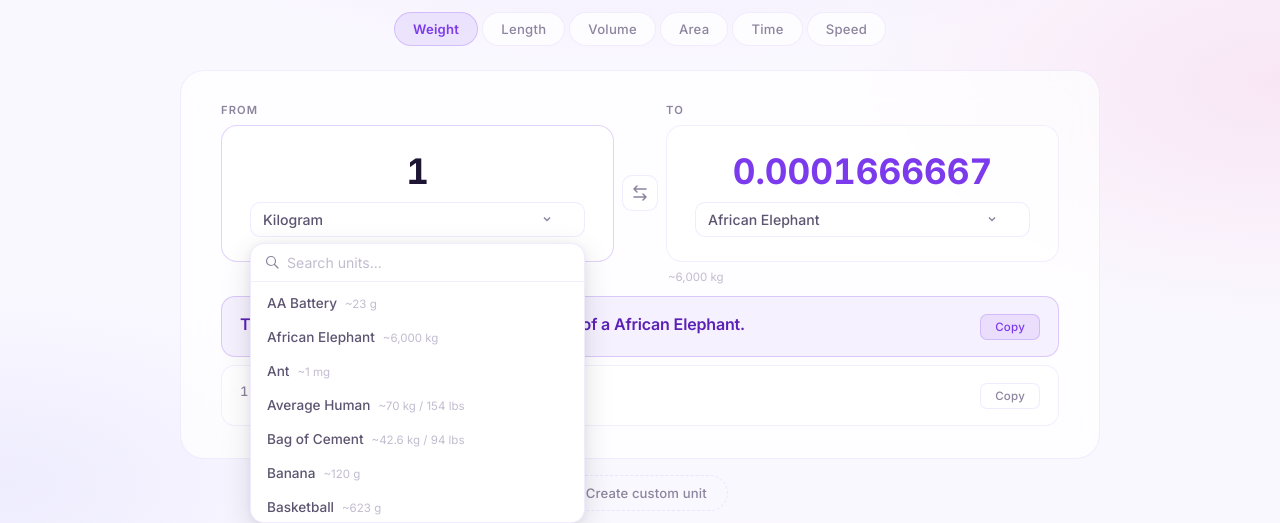
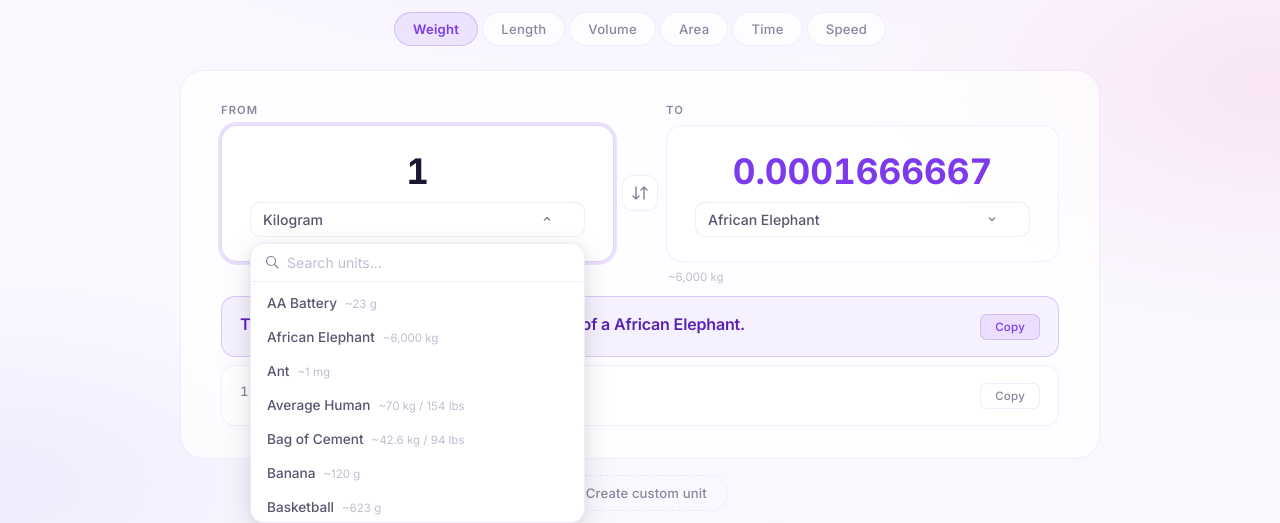
Before and after one commit to kphillpotts/CC, a React (Vite) app: page / in a window 1280 px wide. Both pictures are taken after a click on the button "Kilogram". Shown: the part 156-679 px from the top of the page. Built offline with nearby package versions, Linux system fonts and the light colour scheme.

Commit message:
Lot's of subtle animations

```diff
--- a/src/App.css
+++ b/src/App.css
@@ -7,6 +7,7 @@
 .app-header {
   text-align: center;
   padding: 56px 20px 36px;
+  animation: stagger-in 0.6s ease both;
 }
 
 .app-title {
@@ -33,6 +34,18 @@
   color: var(--text-faint);
   font-size: 0.8rem;
   letter-spacing: 0.02em;
+  animation: stagger-in 0.6s ease 0.45s both;
+}
+
+@keyframes stagger-in {
+  from {
+    opacity: 0;
+    transform: translateY(16px);
+  }
+  to {
+    opacity: 1;
+    transform: translateY(0);
+  }
 }
 
 @media (max-width: 480px) {
--- /dev/null
+++ b/src/components/AnimatedNumber.tsx
@@ -0,0 +1,53 @@
+import { useEffect, useRef, useState } from 'react';
+import { formatResult } from '../data/convert';
+
+interface Props {
+  value: number;
+  duration?: number;
+}
+
+export function AnimatedNumber({ value, duration = 400 }: Props) {
+  const [display, setDisplay] = useState(formatResult(value));
+  const rafRef = useRef<number>(0);
+  const startRef = useRef<number>(0);
+  const fromRef = useRef<number>(value);
+
+  useEffect(() => {
+    const from = fromRef.current;
+    const to = value;
+
+    // Skip animation if going to/from zero or same value
+    if (from === to) {
+      setDisplay(formatResult(to));
+      return;
+    }
+
+    const startTime = performance.now();
+    startRef.current = startTime;
+
+    const animate = (now: number) => {
+      const elapsed = now - startTime;
+      const progress = Math.min(elapsed / duration, 1);
+      // Ease-out cubic
+      const eased = 1 - Math.pow(1 - progress, 3);
+
+      const current = from + (to - from) * eased;
+      setDisplay(formatResult(current));
+
+      if (progress < 1) {
+        rafRef.current = requestAnimationFrame(animate);
+      } else {
+        fromRef.current = to;
+      }
+    };
+
+    rafRef.current = requestAnimationFrame(animate);
+
+    return () => {
+      cancelAnimationFrame(rafRef.current);
+      fromRef.current = from + (value - from) * Math.min((performance.now() - startTime) / duration, 1);
+    };
+  }, [value, duration]);
+
+  return <>{display}</>;
+}
--- a/src/components/CategoryTabs.css
+++ b/src/components/CategoryTabs.css
@@ -4,6 +4,7 @@
   flex-wrap: wrap;
   justify-content: center;
   margin-bottom: 24px;
+  animation: stagger-in 0.6s ease 0.15s both;
 }
 
 .category-tab {
--- a/src/components/Converter.css
+++ b/src/components/Converter.css
@@ -2,6 +2,7 @@
   max-width: 960px;
   margin: 0 auto;
   padding: 0 20px;
+  transition: max-width 0.4s ease, padding 0.4s ease;
 }
 
 /* ── Panels Row (From / Swap / To) ───────── */
@@ -24,6 +25,8 @@
   border-radius: 24px;
   padding: 32px 40px;
   backdrop-filter: blur(20px);
+  transition: padding 0.4s ease;
+  animation: stagger-in 0.6s ease 0.3s both;
 }
 
 /* ── Swap Row ─────────────────────────────── */
@@ -35,6 +38,7 @@
   padding: 0 8px;
   flex-direction: column;
   justify-content: center;
+  transition: padding 0.4s ease;
 }
 
 .swap-row .swap-line {
@@ -59,12 +63,7 @@
   display: flex;
   align-items: center;
   justify-content: center;
-  transition: all 0.2s ease;
-}
-
-.swap-button svg {
-  transform: rotate(90deg);
-  transition: transform 0.2s ease;
+  transition: all 0.2s ease, transform 0.4s cubic-bezier(0.34, 1.56, 0.64, 1);
 }
 
 .swap-button:hover {
@@ -161,7 +160,4 @@
   .swap-row .swap-line {
     display: block;
   }
-  .swap-button svg {
-    transform: rotate(0deg);
-  }
 }
--- a/src/components/Converter.tsx
+++ b/src/components/Converter.tsx
@@ -15,6 +15,7 @@ export function Converter() {
   const [fromId, setFromId] = useState<string>('kg');
   const [toId, setToId] = useState<string>('elephant');
   const [showModal, setShowModal] = useState(false);
+  const [swapCount, setSwapCount] = useState(0);
   const [customUnits, setCustomUnits] = useLocalStorage<Unit[]>('curious-converter-custom-units', []);
 
   const allUnits = useMemo(
@@ -46,11 +47,10 @@ export function Converter() {
   };
 
   const handleSwap = () => {
-    const prevInput = inputValue;
     setFromId(toUnit.id);
     setToId(fromUnit.id);
     setInputValue(formatResult(result));
-    void prevInput;
+    setSwapCount((c) => c + 1);
   };
 
   const handleAddCustomUnit = (unit: Unit) => {
@@ -84,7 +84,7 @@ export function Converter() {
 
           <div className="swap-row">
             <div className="swap-line" />
-            <button className="swap-button" onClick={handleSwap} title="Swap units">
+            <button className="swap-button" onClick={handleSwap} title="Swap units" style={{ transform: `rotate(${swapCount * 180}deg)` }}>
               <svg width="16" height="16" viewBox="0 0 16 16" fill="none">
                 <path d="M4 2L4 14M4 14L1 11M4 14L7 11M12 14L12 2M12 2L9 5M12 2L15 5" stroke="currentColor" strokeWidth="1.5" strokeLinecap="round" strokeLinejoin="round"/>
               </svg>
@@ -97,7 +97,7 @@ export function Converter() {
             selected={toUnit}
             onChange={(u) => setToId(u.id)}
             label="To"
-            value={numericValue ? formatResult(result) : ''}
+            numericValue={result}
           />
         </div>
 
--- a/src/components/SearchableSelect.css
+++ b/src/components/SearchableSelect.css
@@ -34,7 +34,11 @@
 .trigger-chevron {
   flex-shrink: 0;
   color: var(--text-muted);
-  transition: transform 0.15s ease;
+  transition: transform 0.2s ease;
+}
+
+.trigger-chevron.open {
+  transform: rotate(180deg);
 }
 
 .searchable-dropdown {
@@ -50,7 +54,16 @@
   box-shadow:
     0 8px 30px rgba(0, 0, 0, 0.12),
     0 2px 8px rgba(0, 0, 0, 0.06);
-  animation: dropIn 0.15s ease;
+  opacity: 0;
+  transform: translateY(-4px) scale(0.98);
+  pointer-events: none;
+  transition: opacity 0.2s ease, transform 0.2s ease;
+}
+
+.searchable-dropdown.open {
+  opacity: 1;
+  transform: translateY(0) scale(1);
+  pointer-events: auto;
 }
 
 .search-input-wrapper {
@@ -144,14 +157,3 @@
   color: var(--text-muted);
   font-size: 0.85rem;
 }
-
-@keyframes dropIn {
-  from {
-    opacity: 0;
-    transform: translateY(-4px);
-  }
-  to {
-    opacity: 1;
-    transform: translateY(0);
-  }
-}
--- a/src/components/SearchableSelect.tsx
+++ b/src/components/SearchableSelect.tsx
@@ -62,13 +62,14 @@ export function SearchableSelect({ units, selected, onChange }: Props) {
         type="button"
       >
         <span className="trigger-name">{selected.name}{selected.isCustom ? ' *' : ''}</span>
-        <svg className="trigger-chevron" width="10" height="10" viewBox="0 0 10 10" fill="none">
+        <svg className={`trigger-chevron ${open ? 'open' : ''}`} width="10" height="10" viewBox="0 0 10 10" fill="none">
           <path d="M2 3.5l3 3 3-3" stroke="currentColor" strokeWidth="1.5" fill="none"/>
         </svg>
       </button>
 
+      <div className={`searchable-dropdown ${open ? 'open' : ''}`}>
         {open && (
-        <div className="searchable-dropdown">
+          <>
             <div className="search-input-wrapper">
               <svg className="search-icon" width="14" height="14" viewBox="0 0 14 14" fill="none">
                 <circle cx="6" cy="6" r="4.5" stroke="currentColor" strokeWidth="1.2"/>
@@ -103,8 +104,9 @@ export function SearchableSelect({ units, selected, onChange }: Props) {
                 ))
               )}
             </div>
+          </>
+        )}
       </div>
-      )}
     </div>
   );
 }
--- a/src/components/UnitPicker.css
+++ b/src/components/UnitPicker.css
@@ -20,12 +20,23 @@
   border: 1px solid var(--border);
   border-radius: 16px;
   padding: 18px 20px;
-  transition: border-color 0.2s ease, background 0.2s ease;
+  transition: border-color 0.2s ease, background 0.2s ease, padding 0.4s ease;
 }
 
 .unit-picker-body:focus-within {
   border-color: var(--accent-border);
   background: var(--surface-active);
+  box-shadow: 0 0 0 3px color-mix(in srgb, var(--accent) 20%, transparent);
+  animation: focus-glow 1.5s ease-in-out infinite alternate;
+}
+
+@keyframes focus-glow {
+  from {
+    box-shadow: 0 0 0 3px color-mix(in srgb, var(--accent) 15%, transparent);
+  }
+  to {
+    box-shadow: 0 0 0 5px color-mix(in srgb, var(--accent) 25%, transparent);
+  }
 }
 
 .unit-picker-value {
@@ -76,3 +87,20 @@
   color: var(--text-faint);
   padding-left: 2px;
 }
+
+/* ── Invalid input shake ─────────────────── */
+
+.unit-picker-body.shake {
+  animation: shake 0.4s ease;
+  border-color: #f87171;
+}
+
+@keyframes shake {
+  0%, 100% { transform: translateX(0); }
+  15% { transform: translateX(-6px); }
+  30% { transform: translateX(5px); }
+  45% { transform: translateX(-4px); }
+  60% { transform: translateX(3px); }
+  75% { transform: translateX(-2px); }
+  90% { transform: translateX(1px); }
+}
--- a/src/components/UnitPicker.tsx
+++ b/src/components/UnitPicker.tsx
@@ -1,5 +1,7 @@
+import { useState } from 'react';
 import type { Unit } from '../types/units';
 import { SearchableSelect } from './SearchableSelect';
+import { AnimatedNumber } from './AnimatedNumber';
 import './UnitPicker.css';
 
 interface Props {
@@ -8,27 +10,43 @@ interface Props {
   onChange: (unit: Unit) => void;
   label: string;
   value?: string;
+  numericValue?: number;
   onValueChange?: (val: string) => void;
   showInput?: boolean;
 }
 
-export function UnitPicker({ units, selected, onChange, label, value, onValueChange, showInput }: Props) {
+export function UnitPicker({ units, selected, onChange, label, value, numericValue, onValueChange, showInput }: Props) {
+  const [shaking, setShaking] = useState(false);
+
+  const handleChange = (e: React.ChangeEvent<HTMLInputElement>) => {
+    const raw = e.target.value;
+    onValueChange?.(raw);
+
+    const num = parseFloat(raw);
+    if (raw !== '' && (isNaN(num) || num < 0)) {
+      setShaking(true);
+      setTimeout(() => setShaking(false), 500);
+    }
+  };
+
   return (
     <div className="unit-picker">
       <label className="unit-picker-label">{label}</label>
-      <div className="unit-picker-body">
+      <div className={`unit-picker-body ${shaking ? 'shake' : ''}`}>
         {showInput && onValueChange ? (
           <input
             type="number"
             className="unit-picker-value"
             value={value}
-            onChange={(e) => onValueChange(e.target.value)}
+            onChange={handleChange}
             placeholder="0"
             min="0"
             step="any"
           />
         ) : (
-          <div className="unit-picker-result">{value || '0'}</div>
+          <div className="unit-picker-result">
+            <AnimatedNumber value={numericValue ?? 0} />
+          </div>
         )}
         <div className="unit-picker-select-wrapper">
           <SearchableSelect
```
Also changed, not shown: 1 other file (tests, documents, lock files or other folders). Lines whose indentation alone changed are shown as unchanged.
